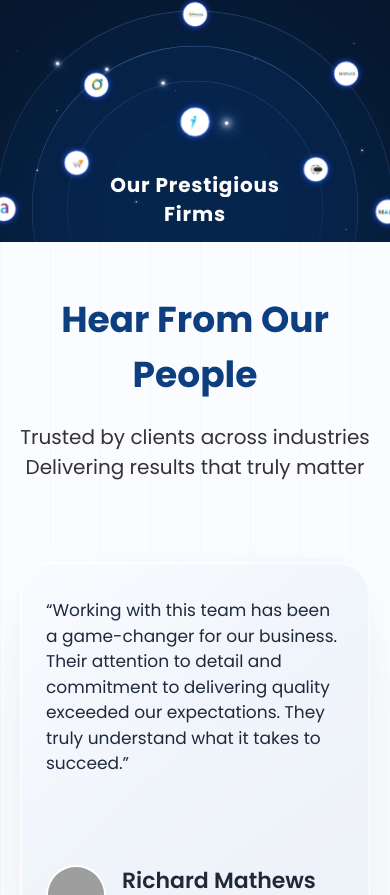
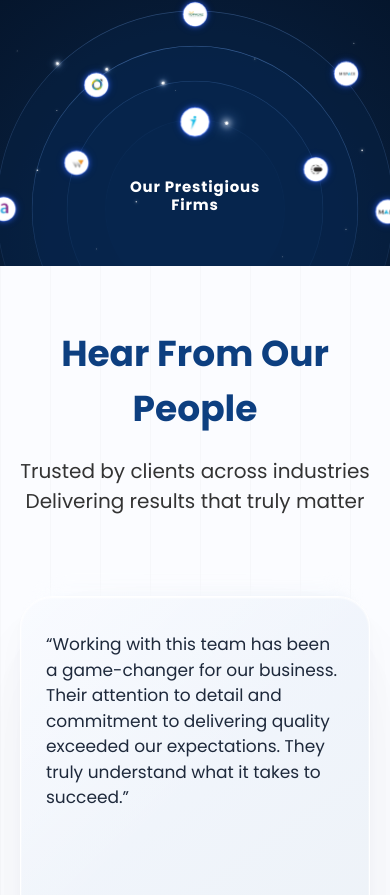
Before and after one commit to Priya2310Guna/portfolio-hepsi-mam, a React app: page / in a window 390 px wide. Shown: the part 4129-5024 px from the top of the page. Built offline with nearby package versions, Linux system fonts and the light colour scheme; grey boxes are pictures that could not be loaded; the HTML template or start-up script is replaced by a standard one.

Commit message:
fix: firm

```diff
--- a/src/App.jsx
+++ b/src/App.jsx
@@ -796,13 +796,13 @@ function App() {
         </div>
 
         <h2 className="section-title">
-          <div style={{ display: 'inline-block', overflow: 'hidden' }}>
+          <div style={{ display: 'inline-block' }}>
             {"Our Prestigious".split("").map((letter, index) => (
               <motion.span
                 key={index}
-                initial={{ opacity: 0, y: 40 }}
+                initial={{ opacity: 0, y: 20 }}
                 whileInView={{ opacity: 1, y: 0 }}
-                viewport={{ once: false }}
+                viewport={{ once: false, amount: 0.1 }}
                 transition={{ duration: 0.4, delay: index * 0.04 }}
                 style={{ display: 'inline-block' }}
               >
@@ -811,13 +811,13 @@ function App() {
             ))}
           </div>
           <br />
-          <div style={{ display: 'inline-block', overflow: 'hidden' }}>
+          <div style={{ display: 'inline-block' }}>
             {"Firms".split("").map((letter, index) => (
               <motion.span
                 key={index}
-                initial={{ opacity: 0, y: 40 }}
+                initial={{ opacity: 0, y: 20 }}
                 whileInView={{ opacity: 1, y: 0 }}
-                viewport={{ once: false }}
+                viewport={{ once: false, amount: 0.1 }}
                 transition={{ duration: 0.4, delay: (index + 15) * 0.04 }}
                 style={{ display: 'inline-block' }}
               >
--- a/src/index.css
+++ b/src/index.css
@@ -2960,16 +2960,18 @@ header .nav-links a:hover {
 
   .section-title {
     position: relative !important;
-    bottom: 295px !important;
+    bottom: 332px !important;
     left: auto !important;
     transform: none !important;
-    font-size: 20px !important;
+    font-size: 15px !important;
     text-align: center !important;
     width: 100% !important;
-    margin-bottom: 20px !important;
+    margin: 0 !important;
     padding: 0 20px !important;
-    z-index: 20 !important;
+    z-index: 200 !important;
     color: white !important;
+    visibility: visible !important;
+    opacity: 1 !important;
   }
 
   .pill-text {
@@ -3000,9 +3002,12 @@ header .nav-links a:hover {
 
   /* Testimonials Section V2 Mobile */
   .testimonials-section-v2 {
-    bottom: 324px !important;
-    padding: 50px 20px !important;
-    /* Reduced padding */
+    position: relative !important;
+    bottom: 0 !important;
+    padding: 60px 20px !important;
+    margin-top: -300px !important;
+    /* Bring it up to overlap the firms section appropriately */
+    z-index: 50 !important;
   }
 
   .testimonials-header {
```
